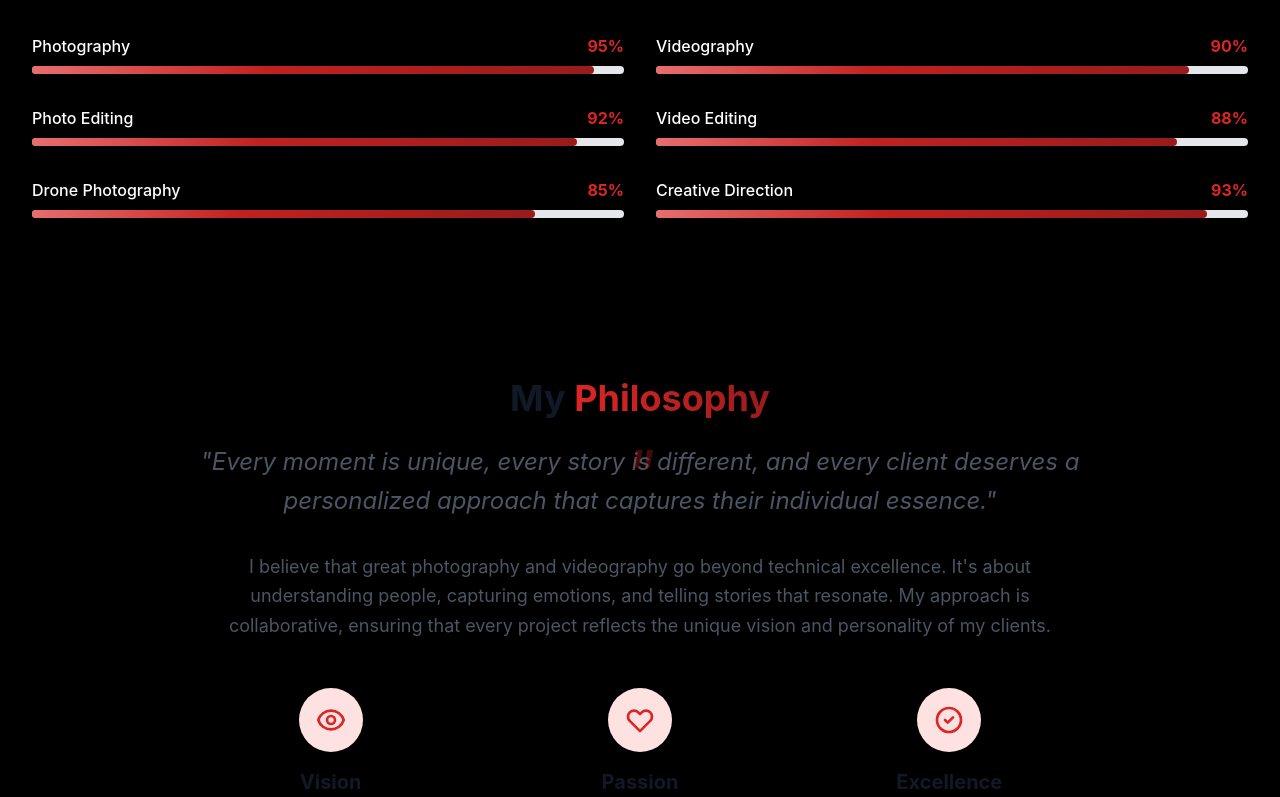
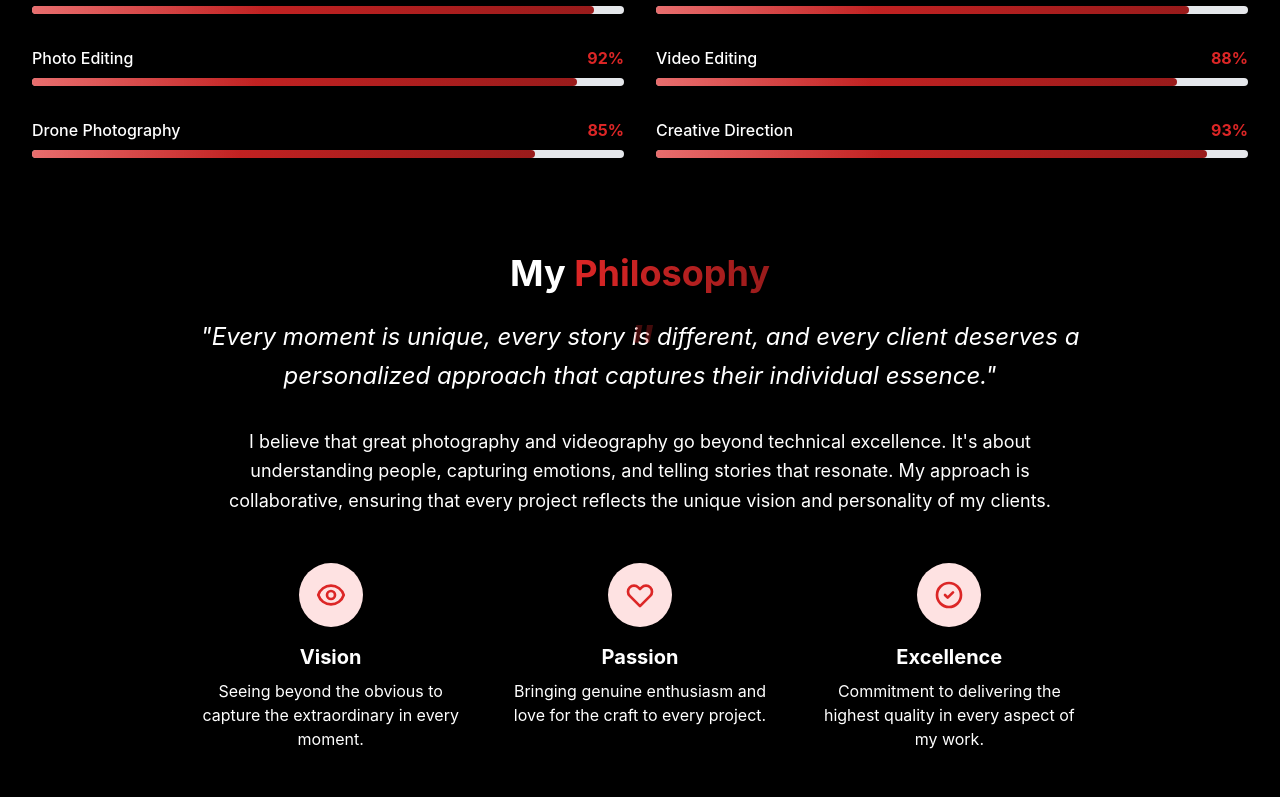
Before and after one commit to Nathandiv/ZondiEffeKt, an Angular app: page /about in a window 1280 px wide. Shown: the part 2000-2797 px from the top of the page. Built offline with nearby package versions, Linux system fonts and the light colour scheme.

Commit message:
made changes on about on My Philosophy part

```diff
--- a/src/app/pages/about/about.component.html
+++ b/src/app/pages/about/about.component.html
@@ -81,7 +81,7 @@
 </section>
 
 <!-- Skills Section -->
-<section class="section-padding ">
+<section class="section-padding " style="margin-top: -60px;">
   <div class="container-max">
     <div class="text-center mb-16">
       <h1 class="text-3xl sm:text-4xl font-bold mb-6 text-white">
@@ -111,16 +111,16 @@
 </section>
 
 <!-- Philosophy Section -->
-<section class="section-padding ">
+<section class="section-padding " style="margin-top: -65px;">
   <div class="container-max">
     <div class="max-w-4xl mx-auto text-center">
-      <h2 class="text-3xl sm:text-4xl font-bold mb-6 text-dark-900">
+      <h1 class="text-3xl sm:text-4xl font-bold mb-6 text-white">
         My <span class="text-gradient">Philosophy</span>
-      </h2>
-      <blockquote class="text-2xl italic text-dark-600 mb-8 leading-relaxed">
+      </h1>
+      <blockquote class="text-2xl italic text-white mb-8 leading-relaxed">
         "Every moment is unique, every story is different, and every client deserves a personalized approach that captures their individual essence."
       </blockquote>
-      <p class="text-lg text-dark-600 mb-8 leading-relaxed">
+      <p class="text-lg text-white mb-46 leading-relaxed">
         I believe that great photography and videography go beyond technical excellence. It's about understanding people, capturing emotions, and telling stories that resonate. My approach is collaborative, ensuring that every project reflects the unique vision and personality of my clients.
       </p>
       <div class="grid grid-cols-1 md:grid-cols-3 gap-8 mt-12">
@@ -131,8 +131,8 @@
               <path stroke-linecap="round" stroke-linejoin="round" stroke-width="2" d="M2.458 12C3.732 7.943 7.523 5 12 5c4.478 0 8.268 2.943 9.542 7-1.274 4.057-5.064 7-9.542 7-4.477 0-8.268-2.943-9.542-7z"></path>
             </svg>
           </div>
-          <h3 class="text-xl font-bold mb-2 text-dark-900">Vision</h3>
-          <p class="text-dark-600">Seeing beyond the obvious to capture the extraordinary in every moment.</p>
+          <h3 class="text-xl font-bold mb-2 text-white">Vision</h3>
+          <p class="text-white">Seeing beyond the obvious to capture the extraordinary in every moment.</p>
         </div>
         <div class="text-center">
           <div class="w-16 h-16 bg-primary-100 rounded-full flex items-center justify-center mx-auto mb-4">
@@ -140,8 +140,8 @@
               <path stroke-linecap="round" stroke-linejoin="round" stroke-width="2" d="M4.318 6.318a4.5 4.5 0 000 6.364L12 20.364l7.682-7.682a4.5 4.5 0 00-6.364-6.364L12 7.636l-1.318-1.318a4.5 4.5 0 00-6.364 0z"></path>
             </svg>
           </div>
-          <h3 class="text-xl font-bold mb-2 text-dark-900">Passion</h3>
-          <p class="text-dark-600">Bringing genuine enthusiasm and love for the craft to every project.</p>
+          <h3 class="text-xl font-bold mb-2 text-white">Passion</h3>
+          <p class="text-white">Bringing genuine enthusiasm and love for the craft to every project.</p>
         </div>
         <div class="text-center">
           <div class="w-16 h-16 bg-primary-100 rounded-full flex items-center justify-center mx-auto mb-4">
@@ -149,8 +149,8 @@
               <path stroke-linecap="round" stroke-linejoin="round" stroke-width="2" d="M9 12l2 2 4-4m6 2a9 9 0 11-18 0 9 9 0 0118 0z"></path>
             </svg>
           </div>
-          <h3 class="text-xl font-bold mb-2 text-dark-900">Excellence</h3>
-          <p class="text-dark-600">Commitment to delivering the highest quality in every aspect of my work.</p>
+          <h3 class="text-xl font-bold mb-2 text-white">Excellence</h3>
+          <p class="text-white">Commitment to delivering the highest quality in every aspect of my work.</p>
         </div>
       </div>
     </div>
```
